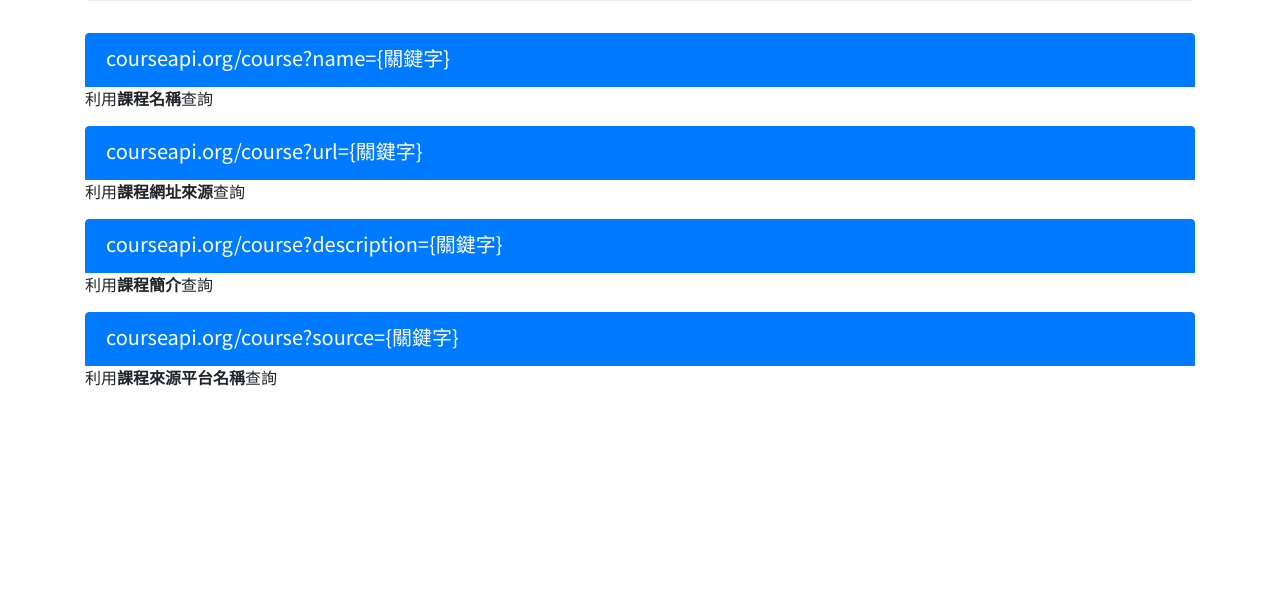
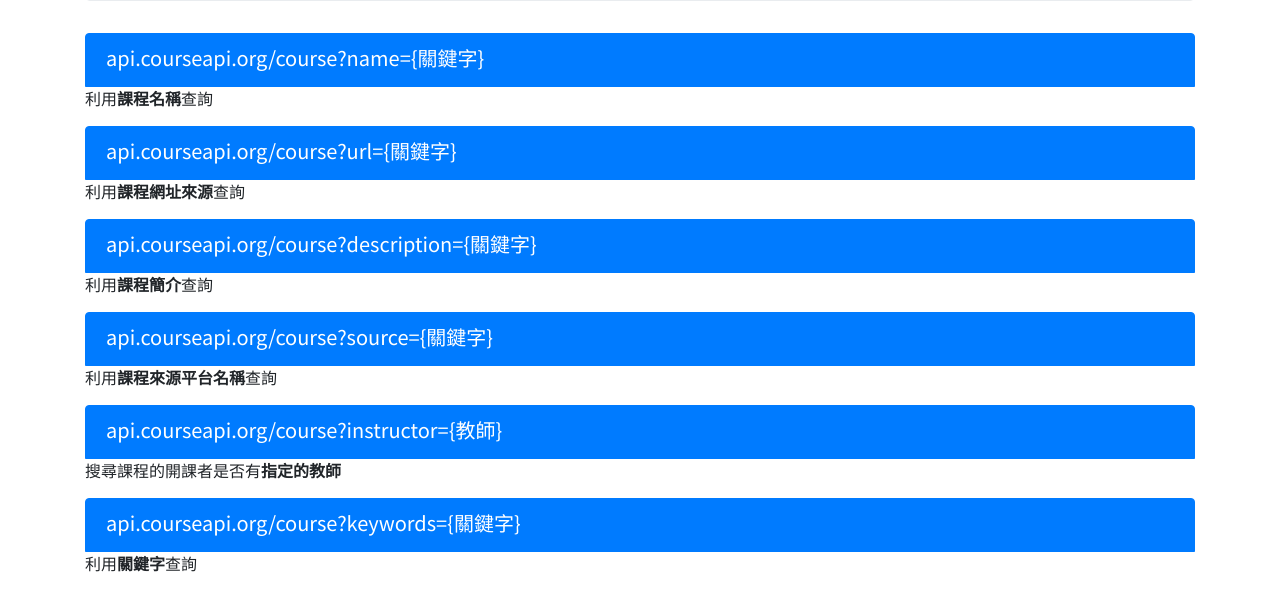
Before and after one commit to Open-Edu-Tw/courseapi-be, a website: page homepage/index.html in a window 1280 px wide. Shown: the part 279-870 px from the top of the page. Before the commit the page ends 800 px from the top, so only its background shows below. Drawn offline with nearby package versions, Linux system fonts and the light colour scheme.

Commit message:
feat(server): Add instructors and keywords

```diff
--- a/homepage/index.html
+++ b/homepage/index.html
@@ -24,27 +24,39 @@
 		<div class="list-group">
 			<div>
 				<div class="d-flex w-100 justify-content-between list-group-item list-group-item-action flex-column align-items-start active">
-				  <h5 class="mb-1">courseapi.org/course?name={關鍵字}</h5>
+				  <h5 class="mb-1">api.courseapi.org/course?name={關鍵字}</h5>
 				</div>
 				<p>利用<strong>課程名稱</strong>查詢</p>
 		  </div>
 		  <div>
 				<div class="d-flex w-100 justify-content-between list-group-item list-group-item-action flex-column align-items-start active">
-				  <h5 class="mb-1">courseapi.org/course?url={關鍵字}</h5>
+				  <h5 class="mb-1">api.courseapi.org/course?url={關鍵字}</h5>
 				</div>
 				<p>利用<strong>課程網址來源</strong>查詢</p>
 		  </div>
 		  <div>
 				<div class="d-flex w-100 justify-content-between list-group-item list-group-item-action flex-column align-items-start active">
-				  <h5 class="mb-1">courseapi.org/course?description={關鍵字}</h5>
+				  <h5 class="mb-1">api.courseapi.org/course?description={關鍵字}</h5>
 				</div>
 				<p>利用<strong>課程簡介</strong>查詢</p>
 		  </div>
 		  <div>
 				<div class="d-flex w-100 justify-content-between list-group-item list-group-item-action flex-column align-items-start active">
-				  <h5 class="mb-1">courseapi.org/course?source={關鍵字}</h5>
+				  <h5 class="mb-1">api.courseapi.org/course?source={關鍵字}</h5>
 				</div>
 				<p>利用<strong>課程來源平台名稱</strong>查詢</p>
+		  </div>
+		  <div>
+				<div class="d-flex w-100 justify-content-between list-group-item list-group-item-action flex-column align-items-start active">
+				  <h5 class="mb-1">api.courseapi.org/course?instructor={教師}</h5>
+				</div>
+				<p>搜尋課程的開課者是否有<strong>指定的教師</strong></p>
+		  </div>
+		  <div>
+				<div class="d-flex w-100 justify-content-between list-group-item list-group-item-action flex-column align-items-start active">
+				  <h5 class="mb-1">api.courseapi.org/course?keywords={關鍵字}</h5>
+				</div>
+				<p>利用<strong>關鍵字</strong>查詢</p>
 		  </div>
 		</div>
 	</div>
```
Also changed, not shown: server.js (+16 -4 lines).
